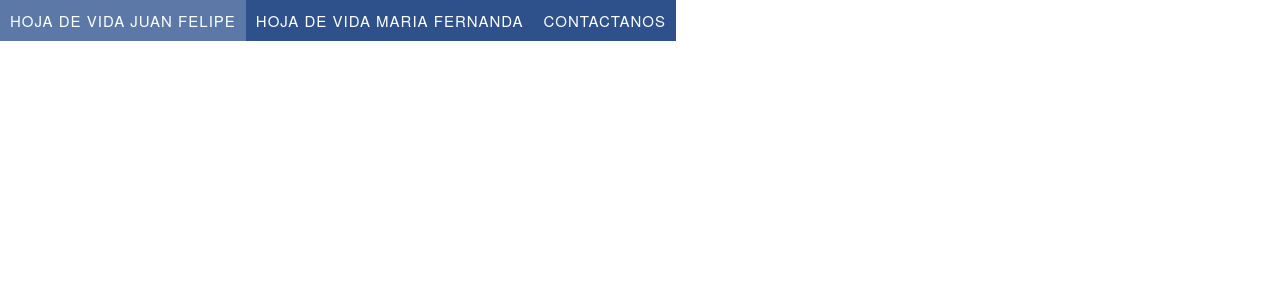
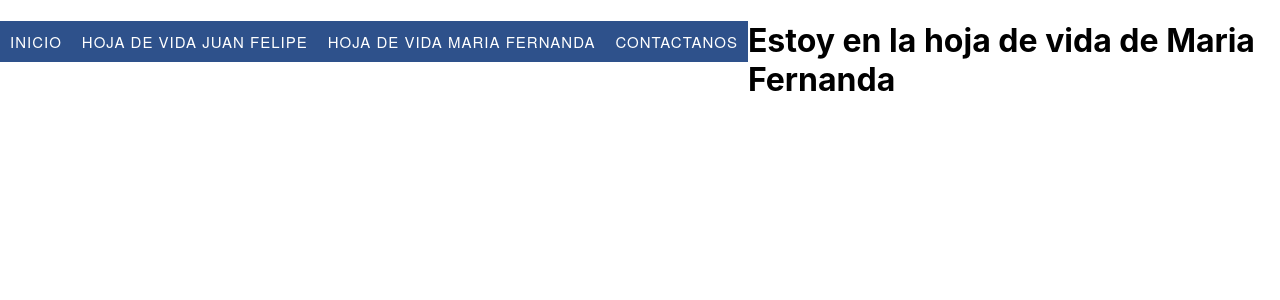
Before and after one commit to JuanFelipeO/ProyectoFinalProg4, a React (Create React App) app: page /hojadevidamariafernanda in a window 1280 px wide. Shown: the top 300 px of the page. Built offline with nearby package versions, Linux system fonts and the light colour scheme.

Commit message:
Se pone completamente funcional los diferentes componentes del menú de opciones

```diff
--- a/src/App.js
+++ b/src/App.js
@@ -5,8 +5,8 @@ import {
   Route,
   Link
 } from "react-router-dom";
-//import {Indexhvfelipe} from './hojasdevida/Hoja_de_vida_Felipe/Indexhvfelipe';
-import {Hola} from './hojasdevida/Hoja_de_vida_Felipe/Hola';
+import { HojaVidaFelipe } from './hojasdevida/Hoja_de_vida_Felipe/HojaVidaFelipe';
+import { HojaVidaMafe } from './hojasdevida/Hoja_de_vida_Mafe/HojavidaMafe';
 
 
 
@@ -23,20 +23,25 @@ function App() {
     <BrowserRouter>
       <nav class="menu">
         <ul>
-        <li>
-            <Link to="/"> Hoja de vida Juan Felipe</Link>
+          <li>
+            <Link to="/"> Inicio</Link>
           </li>
           <li>
-          <Link to="/hojadevidajuanfelipe"> Hoja de vida Maria Fernanda</Link>
+            <Link to="/hojadeviajuanfelipe"> Hoja de vida Juan Felipe</Link>
           </li>
           <li>
-          <Link to="/contactenos"> Contactanos</Link>
+            <Link to="/hojadevidamariafernanda"> Hoja de vida Maria Fernanda</Link>
+          </li>
+          <li>
+            <Link to="/contactenos"> Contactanos</Link>
           </li>
         </ul>
       </nav>
       <Routes>
         <Route path="/" element={<Chao/>}/>
-        <Route path="/contactenos" element={<Hola/>}/>
+        <Route path="/hojadeviajuanfelipe" element={<HojaVidaFelipe/>}/>
+        <Route path="/hojadevidamariafernanda" element={<HojaVidaMafe/>}/>
+        <Route path="/contactenos" element={<Chao/>}/>
       </Routes>
     </BrowserRouter>
   );
--- /dev/null
+++ b/src/hojasdevida/Hoja_de_vida_Mafe/HojavidaMafe.js
@@ -0,0 +1,10 @@
+// Cargas de librerias
+import React from 'react';
+// Carga de componentes hijos
+// Carga de otros elementos (CSS, IMAGES)
+
+function HojaVidaMafe(){
+  return (<h1>Estoy en la hoja de vida de Maria Fernanda</h1>);
+}
+
+export { HojaVidaMafe };
```
